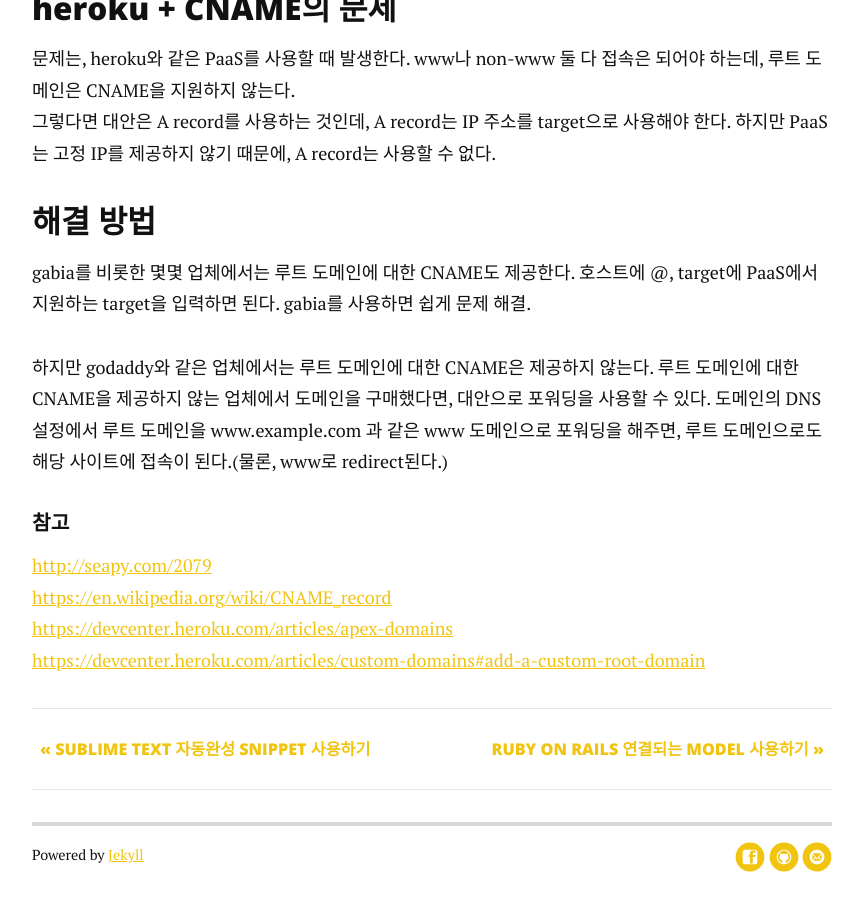
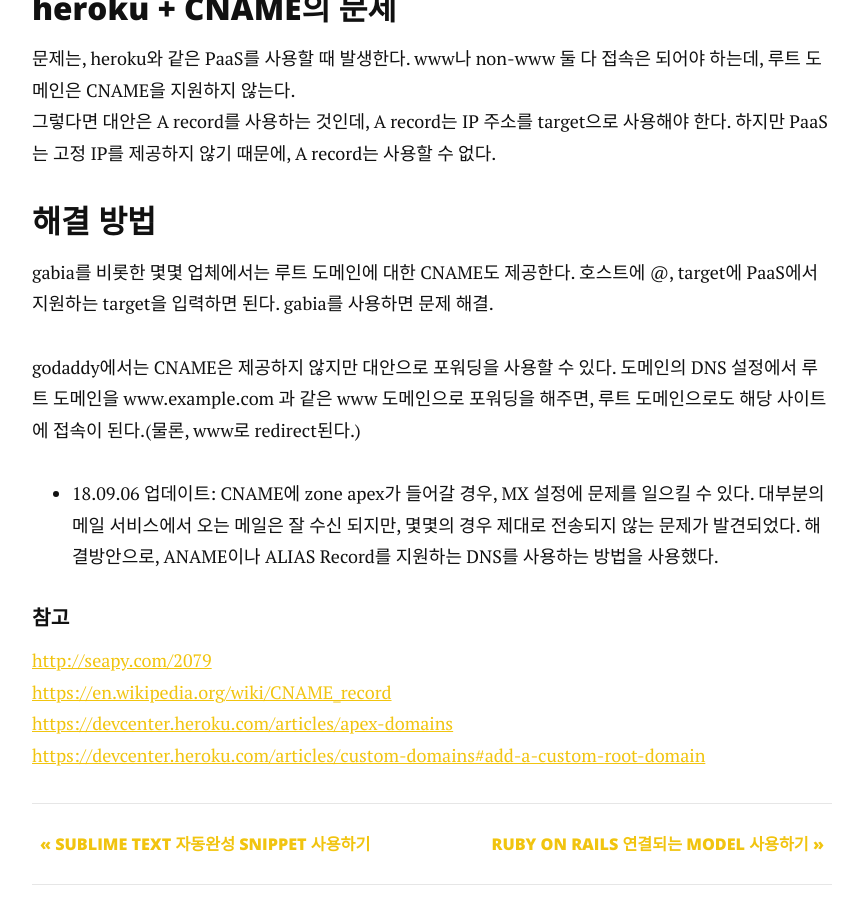
Before and after one commit to jeesub/jeesub.github.io, a Jekyll site: the page built from _posts/2018-06-11-heroku에서-루트-도메인-사용하기.markdown, in a window 1280 px wide and 900 px high, scrolled down 814 px. Shown: the whole window, without its empty margins (208-1071 px from the left). Built offline with Jekyll 4.4.1, drawn with Linux system fonts in a browser that asks for light colours; nearby versions of some CDN libraries.

Commit message:
update post

```diff
--- a/_posts/2018-06-11-heroku에서-루트-도메인-사용하기.markdown
+++ b/_posts/2018-06-11-heroku에서-루트-도메인-사용하기.markdown
@@ -24,11 +24,14 @@
 ### 해결 방법
 gabia를 비롯한 몇몇 업체에서는 루트 도메인에 대한 CNAME도 제공한다.
 호스트에 @, target에 PaaS에서 지원하는 target을 입력하면 된다.
-gabia를 사용하면 쉽게 문제 해결.
+gabia를 사용하면 문제 해결.
 
-하지만 godaddy와 같은 업체에서는 루트 도메인에 대한 CNAME은 제공하지 않는다.
-루트 도메인에 대한 CNAME을 제공하지 않는 업체에서 도메인을 구매했다면, 대안으로 포워딩을 사용할 수 있다.
+godaddy에서는 CNAME은 제공하지 않지만 대안으로 포워딩을 사용할 수 있다.
 도메인의 DNS 설정에서 루트 도메인을 www.example.com 과 같은 www 도메인으로 포워딩을 해주면, 루트 도메인으로도 해당 사이트에 접속이 된다.(물론, www로 redirect된다.)
+
+* 18.09.06 업데이트: CNAME에 zone apex가 들어갈 경우, MX 설정에 문제를 일으킬 수 있다.
+대부분의 메일 서비스에서 오는 메일은 잘 수신 되지만, 몇몇의 경우 제대로 전송되지 않는 문제가 발견되었다.
+해결방안으로, ANAME이나 ALIAS Record를 지원하는 DNS를 사용하는 방법을 사용했다.
 
 #### 참고
 <http://seapy.com/2079><br>
```
